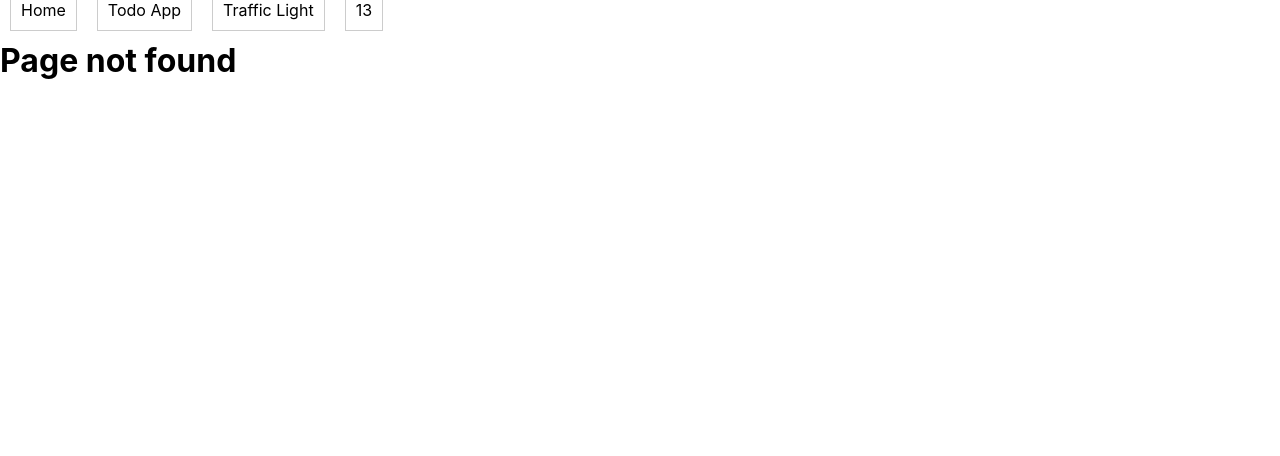
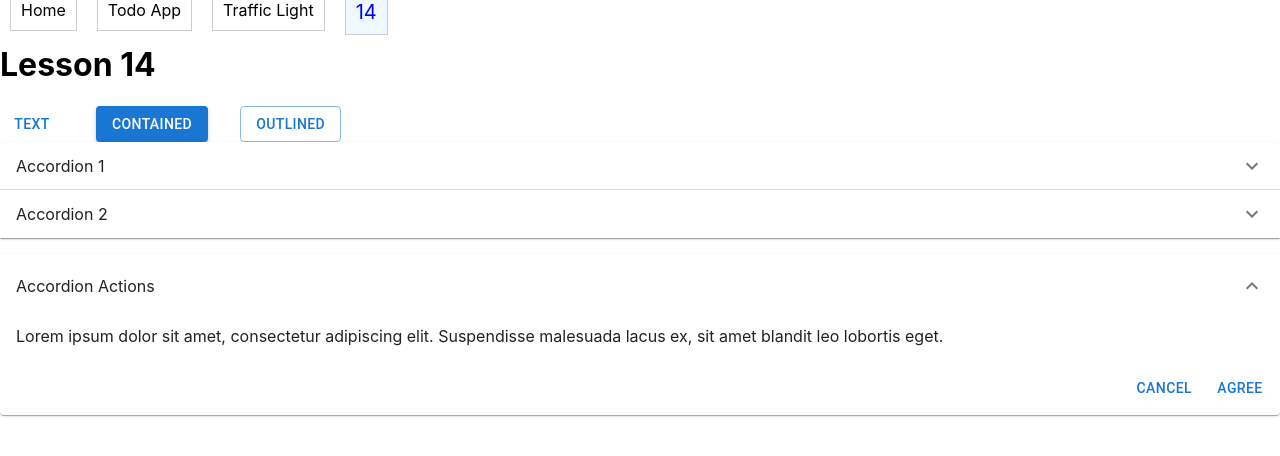
Before and after one commit to TuongLe18110234/MindX-CIJS-93, a React (Create React App) app in the folder cijs93-reactt-app/: page /lesson-14 in a window 1280 px wide. Before the commit this address had no page. Shown: the top 456 px of the page. Built offline with nearby package versions, Linux system fonts and the light colour scheme.

Commit message:
Lesson 14: Add bootstrap

```diff
--- a/cijs93-reactt-app/package.json
+++ b/cijs93-reactt-app/package.json
@@ -3,6 +3,11 @@
   "version": "0.1.0",
   "private": true,
   "dependencies": {
+    "@emotion/react": "^11.11.4",
+    "@emotion/styled": "^11.11.5",
+    "@fontsource/roboto": "^5.0.12",
+    "@mui/icons-material": "^5.15.15",
+    "@mui/material": "^5.15.15",
     "@testing-library/jest-dom": "^5.17.0",
     "@testing-library/react": "^13.4.0",
     "@testing-library/user-event": "^13.5.0",
--- a/cijs93-reactt-app/src/App.js
+++ b/cijs93-reactt-app/src/App.js
@@ -15,6 +15,7 @@ import Detail from './Lesson10/Detail/Detail';
 import Lesson11 from './Lesson11/Lesson11';
 import Lesson12 from './Lesson12/Lesson12';
 import Lesson13 from './Lesson13/Lesson13';
+import Lesson14 from './Lesson14/Lesson14';
 
 function App() {
   return (
@@ -37,6 +38,7 @@ function App() {
         <Route path="/lesson-11" element={<Lesson11 />} />
         <Route path="/lesson-12" element={<Lesson12 />} />
         <Route path="/lesson-13" element={<Lesson13 />} />
+        <Route path="/lesson-14" element={<Lesson14 />} />
       </Routes>
     </>
   );
--- a/cijs93-reactt-app/src/Header/Header.jsx
+++ b/cijs93-reactt-app/src/Header/Header.jsx
@@ -39,8 +39,11 @@ function Header(){
 			{/* <div>
 				<NavLink to="/lesson-12" className={activeClass}>12</NavLink>
 			</div> */}
+			{/* <div>
+				<NavLink to="/lesson-13" className={activeClass}>13</NavLink>
+			</div> */}
 			<div>
-				<NavLink to="/lesson-13" className={activeClass}>13</NavLink>
+				<NavLink to="/lesson-14" className={activeClass}>14</NavLink>
 			</div>
 		</div>
 	)
--- /dev/null
+++ b/cijs93-reactt-app/src/Lesson14/Lesson14.css
@@ -0,0 +1,3 @@
+.btn {
+  background-color: pink;
+}
--- /dev/null
+++ b/cijs93-reactt-app/src/Lesson14/Lesson14.jsx
@@ -0,0 +1,72 @@
+import './Lesson14.css';
+
+import Stack from '@mui/material/Stack';
+import Button from '@mui/material/Button';
+import Accordion from '@mui/material/Accordion';
+import AccordionActions from '@mui/material/AccordionActions';
+import AccordionSummary from '@mui/material/AccordionSummary';
+import AccordionDetails from '@mui/material/AccordionDetails';
+import ExpandMoreIcon from '@mui/icons-material/ExpandMore';
+
+function Lesson14() {
+  return (
+    <div>
+      <h1>Lesson 14</h1>
+
+      <Stack spacing={4} direction="row">
+        <Button className='btn' variant="text">Text</Button>
+        <Button variant="contained" onClick={() => {console.log('Contained')}}>Contained</Button>
+        <Button variant="outlined">Outlined</Button>
+      </Stack>
+
+      <div>
+        <Accordion>
+          <AccordionSummary
+            className='btn'
+            expandIcon={<ExpandMoreIcon />}
+            aria-controls="panel1-content"
+            id="panel1-header"
+          >
+            Accordion 1
+          </AccordionSummary>
+          <AccordionDetails>
+            Lorem ipsum dolor sit amet, consectetur adipiscing elit. Suspendisse
+            malesuada lacus ex, sit amet blandit leo lobortis eget.
+          </AccordionDetails>
+        </Accordion>
+        <Accordion>
+          <AccordionSummary
+            expandIcon={<ExpandMoreIcon />}
+            aria-controls="panel2-content"
+            id="panel2-header"
+          >
+            Accordion 2
+          </AccordionSummary>
+          <AccordionDetails>
+            Lorem ipsum dolor sit amet, consectetur adipiscing elit. Suspendisse
+            malesuada lacus ex, sit amet blandit leo lobortis eget.
+          </AccordionDetails>
+        </Accordion>
+        <Accordion defaultExpanded>
+          <AccordionSummary
+            expandIcon={<ExpandMoreIcon />}
+            aria-controls="panel3-content"
+            id="panel3-header"
+          >
+            Accordion Actions
+          </AccordionSummary>
+          <AccordionDetails>
+            Lorem ipsum dolor sit amet, consectetur adipiscing elit. Suspendisse
+            malesuada lacus ex, sit amet blandit leo lobortis eget.
+          </AccordionDetails>
+          <AccordionActions>
+            <Button>Cancel</Button>
+            <Button>Agree</Button>
+          </AccordionActions>
+        </Accordion>
+      </div>
+    </div>
+  )
+}
+
+export default Lesson14;
```
Also changed, not shown: 1 other file (tests, documents, lock files or other folders).
